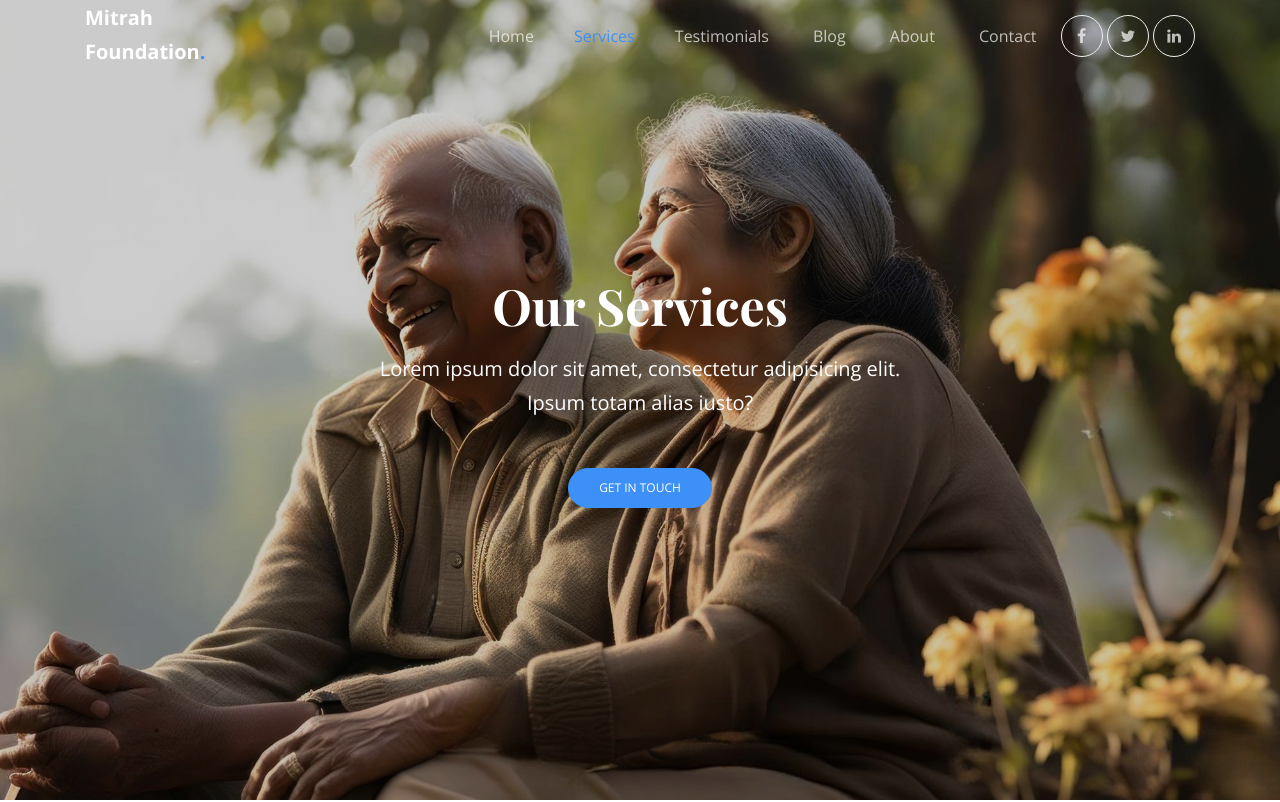
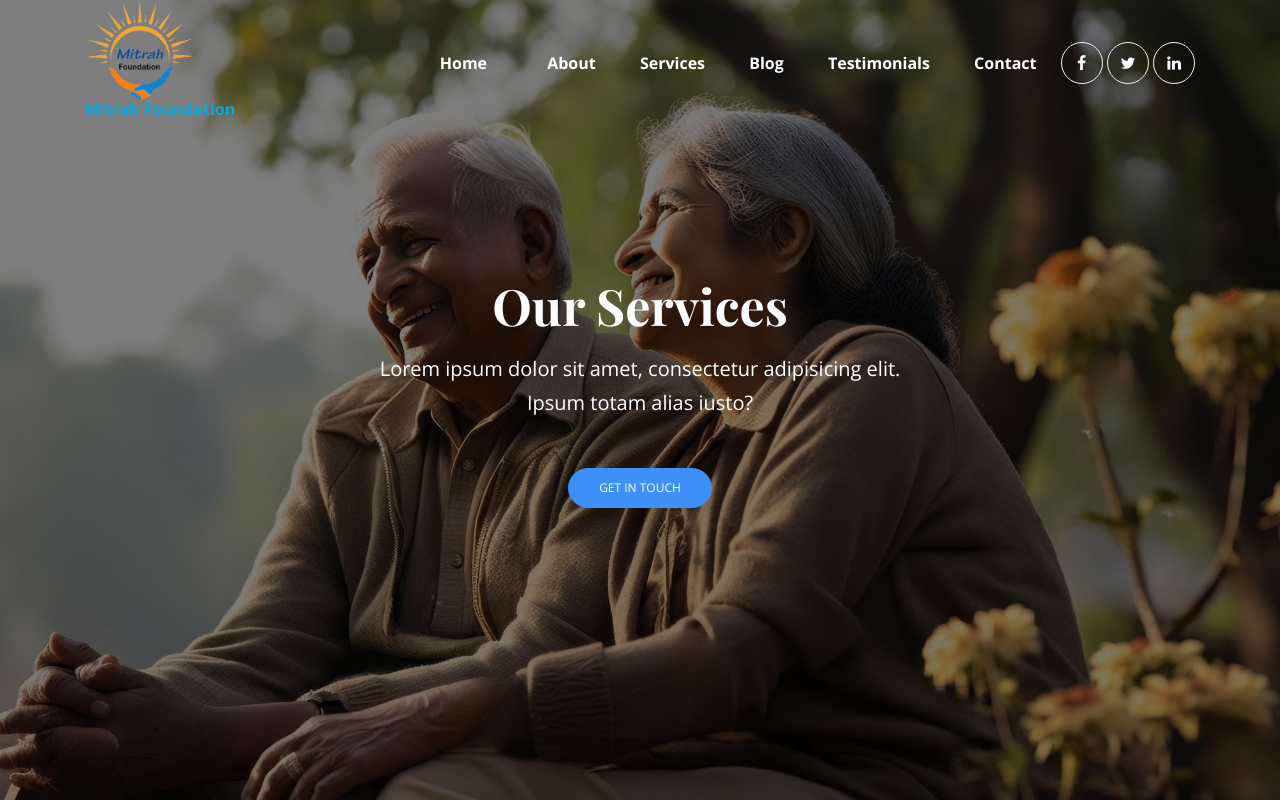
Before and after one commit to labAccount8438/NGO, a plain HTML site: page services.html in a window 1280 px wide. Shown: the top 802 px of the page. Drawn offline with nearby package versions, Linux system fonts and the light colour scheme; files whose address does not match are found by name.

Commit message:
Second Commit

```diff
--- a/css/style.css
+++ b/css/style.css
@@ -581,9 +581,9 @@ body:after {
   .sticky-wrapper .site-navbar .site-logo a {
     color: #fff; }
   .sticky-wrapper .site-navbar .site-menu > li > a {
-    color: rgba(255, 255, 255, 0.7) !important; }
+    color:white !important; }
     .sticky-wrapper .site-navbar .site-menu > li > a:hover, .sticky-wrapper .site-navbar .site-menu > li > a.active {
-      color: #fff !important; }
+      color: #00bdff !important; }
   .sticky-wrapper.is-sticky .site-navbar {
     background: #fff;
     border-bottom: 1px solid transparent;
@@ -614,7 +614,7 @@ body:after {
       z-index: 1;
       content: "";
       position: absolute;
-      background: rgba(0, 0, 0, 0.2); }
+      background: rgb(0 0 0 / 50%);}
   .slide-item > .container, .cover > .container {
     position: relative;
     z-index: 2; }
--- a/services.html
+++ b/services.html
@@ -49,29 +49,26 @@
 
 
     <header class="site-navbar light js-sticky-header site-navbar-target" role="banner">
+      <div class="container">
+        <div class="row align-items-center justify-content-center">
+          <!-- Modified to justify content center -->
+          <div class="col-12 col-xl-2">
 
-      <div class="container">
-        <div class="row align-items-center">
-
-          <div class="col-6 col-xl-2">
-            <div class="mb-0 site-logo"><a href="index.html" class="mb-0">Mitrah Foundation<span class="text-primary">.</span> </a></div>
+            <img src="images/logo.png" style="width:110px;height:100px;"><h6 style="color: #07a9e3;"> <b>Mitrah Foundation</b></h6>
+            <div class="mb-0 site-logo text-center"><!-- Added text-center class -->
+              <a href="index.html" ></a>
+            </div>
           </div>
 
           <div class="col-12 col-md-10 d-none d-xl-block">
             <nav class="site-navigation position-relative text-right" role="navigation">
-
               <ul class="site-menu main-menu js-clone-nav mr-auto d-none d-lg-block">
-                <li><a href="index.html" class="nav-link">Home</a></li>
-
-                  <a href="services.html" class="active nav-link">Services</a>
-
-                <li><a href="testimonial.html" class="nav-link">Testimonials</a></li>
-
-
-                <li><a href="blog.html" class="nav-link">Blog</a></li>
-                <li><a href="about.html" class="nav-link">About</a></li>
-                <li><a href="contact.html" class="nav-link">Contact</a></li>
-
+                <li class="nav-link" style="font-weight: bolder;"><a href="index.html" class="active nav-link">Home</a></li>
+                <li style="font-weight: bolder;"><a href="about.html" class="nav-link">About</a></li>
+                <li style="font-weight: bolder;"><a href="services.html" class="nav-link">Services</a></li>
+                <li style="font-weight: bolder;"><a href="blog.html" class="nav-link">Blog</a></li>
+                <li style="font-weight: bolder;"><a href="testimonial.html" class="nav-link">Testimonials</a></li>
+                <li style="font-weight: bolder;"><a href="contact.html" class="nav-link">Contact</a></li>
                 <li class="social"><a href="#contact-section" class="nav-link"><span class="icon-facebook"></span></a></li>
                 <li class="social"><a href="#contact-section" class="nav-link"><span class="icon-twitter"></span></a></li>
                 <li class="social"><a href="#contact-section" class="nav-link"><span class="icon-linkedin"></span></a></li>
@@ -79,12 +76,9 @@
             </nav>
           </div>
 
-
           <div class="col-6 d-inline-block d-xl-none ml-md-0 py-3" style="position: relative; top: 3px;"><a href="#" class="site-menu-toggle js-menu-toggle float-right"><span class="icon-menu h3 text-white"></span></a></div>
-
         </div>
       </div>
-
     </header>
 
 
```
Also changed, not shown: about.html (+14 -20 lines), blog.html (+14 -20 lines), contact.html (+14 -20 lines), index.html (+12 -21 lines), single.html (+14 -20 lines), testimonial.html (+14 -20 lines).
